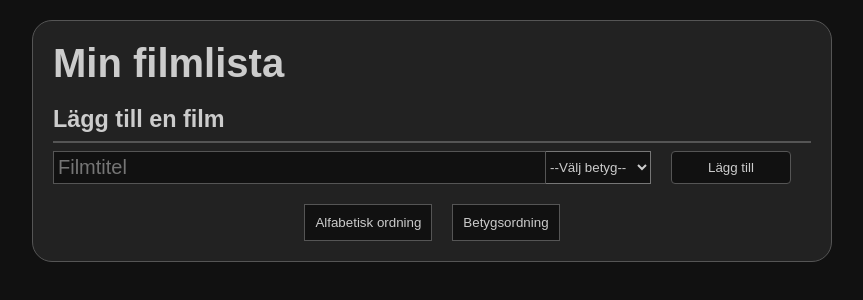
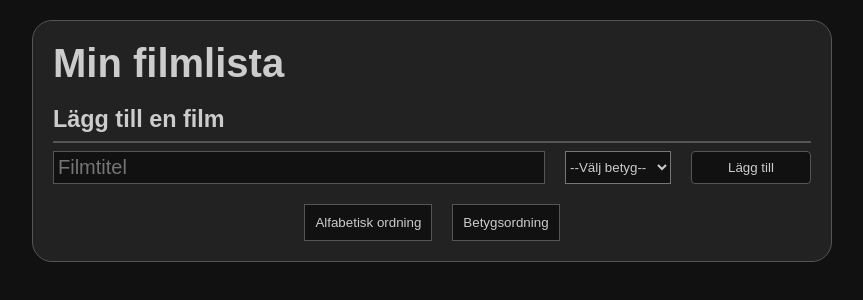
Before and after one commit to joesjo/react-movie-list, a React (Create React App) app: page / in a window 1280 px wide. Shown: the top 300 px of the page, without its empty margins (208-1071 px from the left). Built offline with nearby package versions, Linux system fonts and the light colour scheme.

Commit message:
Movie list styling changes

```diff
--- a/src/css/index.css
+++ b/src/css/index.css
@@ -67,13 +67,12 @@ hr {
 
 .form-div select {
     background-color: var(--page-background);
-    border-left: none;
+    margin-left: 1rem;
 }
 
 .form-div button {
     width: 6rem;
     margin-left: 1rem;
-    margin-right: 1rem;
     background-color: var(--page-background);
     border: 1px solid var(--border-color);
     border-radius: 4px;
@@ -102,7 +101,6 @@ hr {
     justify-content: space-between;
     background-color: var(--page-background);
     border: 1px solid var(--border-color);
-    border-radius: 1rem;
     padding-left: 1rem;
     padding-right: 1rem;
     margin-top: 1rem;
```
